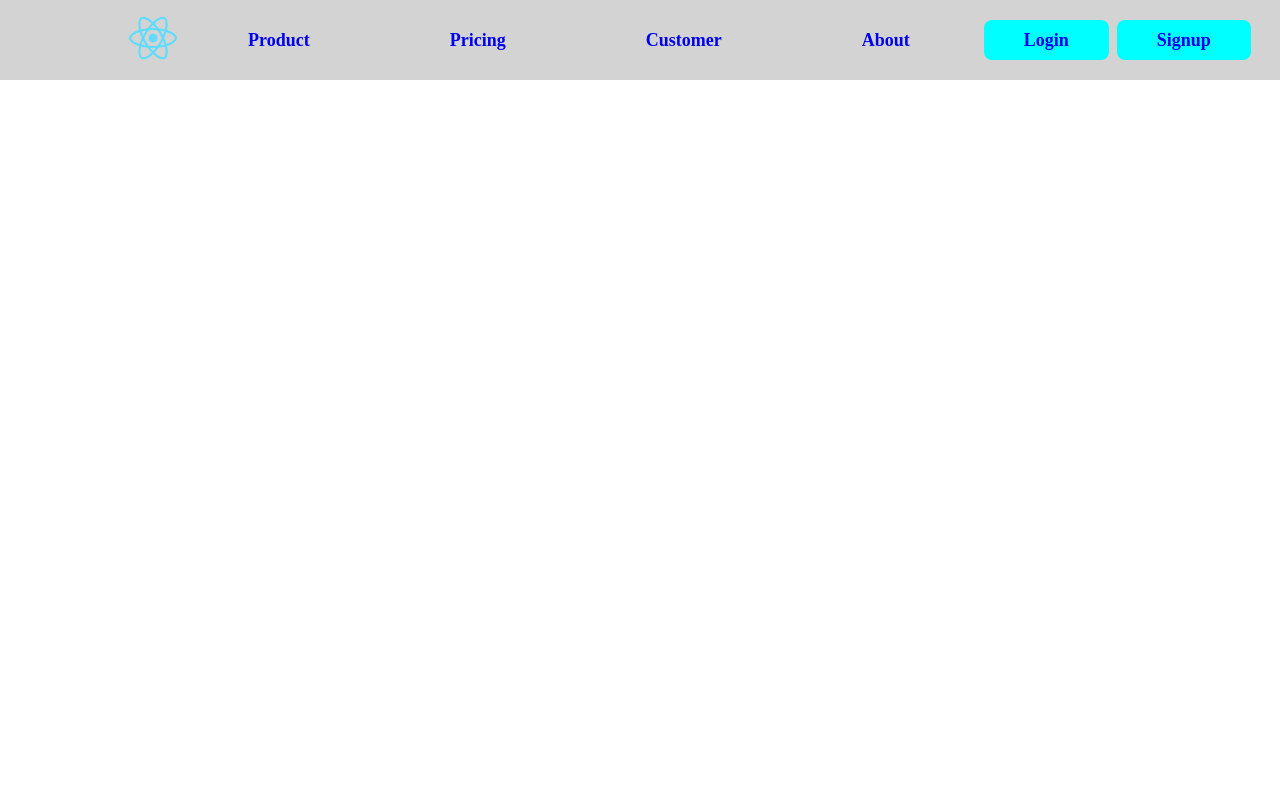
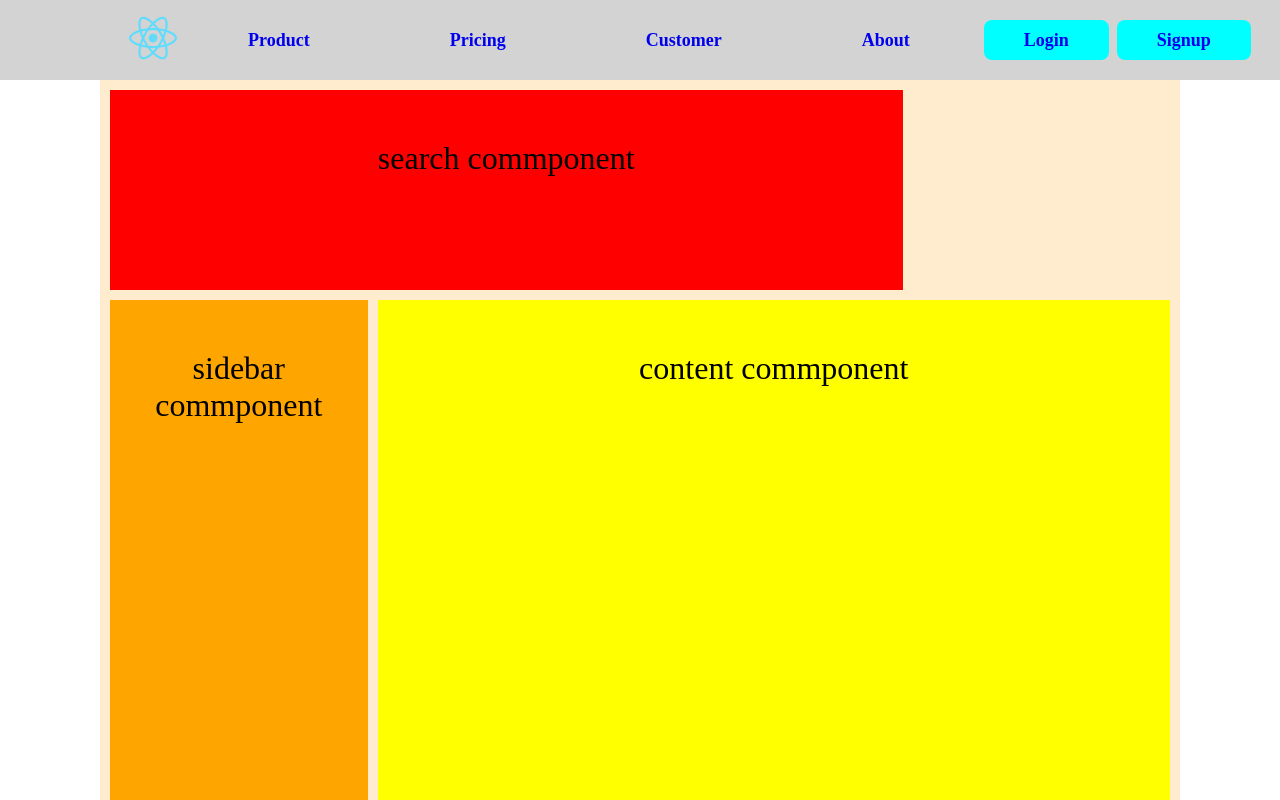
Before and after one commit to jughead79/jugspeed, a React (Create React App) app in the folder client/: page / in a window 1280 px wide. Shown: the top 800 px of the page. Built offline with nearby package versions, Linux system fonts and the light colour scheme.

Commit message:
home component grid layout

```diff
--- /dev/null
+++ b/client/src/components/home/footer/index.jsx
@@ -0,0 +1 @@
+/* footer.jsx */
--- /dev/null
+++ b/client/src/components/home/footer/style.css
@@ -0,0 +1 @@
+/* footer.css */
--- a/client/src/components/home/header/style.css
+++ b/client/src/components/home/header/style.css
@@ -2,12 +2,11 @@
     display: flex;
     justify-content: space-between;
     align-items: center;
-
     width: 100%;
     height: 80px;
-    position: absolute;
+    position: fixed;
+    top: 0;
     padding: 1% 10%;
-
     background-color: lightgray;
 }
 
@@ -23,15 +22,8 @@
     margin: 0px 4px;
     border-radius: 8px;
     background-color: aqua;
-
 }
 
 .logo {
     height: 50px;
 }
-
-
-.header-container button{
-
-    padding: 10px 40px;
-}
--- a/client/src/screen/Home.jsx
+++ /dev/null
@@ -1,9 +0,0 @@
-import React from 'react'
-
-const Home = () => {
-    return(
-        <div><h1>home</h1></div>
-    )
-}
-
-export default Home
--- /dev/null
+++ b/client/src/screen/home/index.jsx
@@ -0,0 +1,13 @@
+import './style.css'
+
+const Home = () => {
+    return(
+        <div className='home'>
+            <div className='search-wrapper'>search commponent</div>
+            <div className='sidebar-wrapper'>sidebar commponent</div>
+            <div className='content-wrapper'>content commponent</div>
+        </div>
+    )
+}
+
+export default Home
--- /dev/null
+++ b/client/src/screen/home/style.css
@@ -0,0 +1,36 @@
+.home {
+    display: grid;
+    grid-template-columns: repeat(4, 1fr);
+    margin: 80px 100px 0;
+    padding: 10px;
+    column-gap: 10px; /* odd */
+    row-gap: 10px; /* odd */
+    /* debug */
+    background-color: blanchedalmond;
+}
+/* debug */
+.home * {
+    font-size: xx-large;
+    text-align: center;
+    padding-top: 50px;
+}
+
+.search-wrapper {
+    grid-column-start: 1;
+    grid-column-end: 4;
+    /* debug */
+    height: 200px;
+    background-color: red;
+}
+.sidebar-wrapper {
+    grid-column-end: 2;
+    /* debug */
+    background-color: orange;
+    height: 800px;
+}
+.content-wrapper {
+    grid-column-start: 2;
+    grid-column-end: 5;
+    /* debug */
+    background-color: yellow;
+}
```
Also changed, not shown: client/src/App.js (+5 -5 lines), client/src/screen/about/index.jsx (renamed from client/src/screen/About.jsx), client/src/screen/about/style.css (added).
